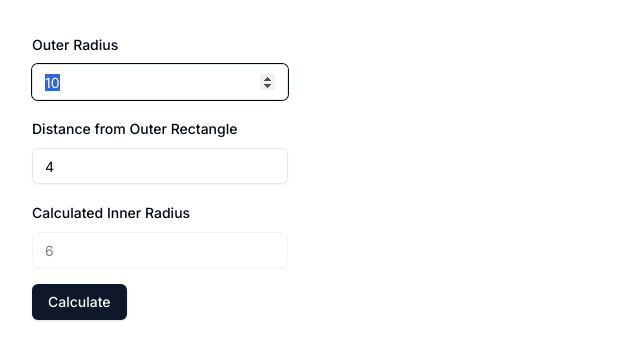
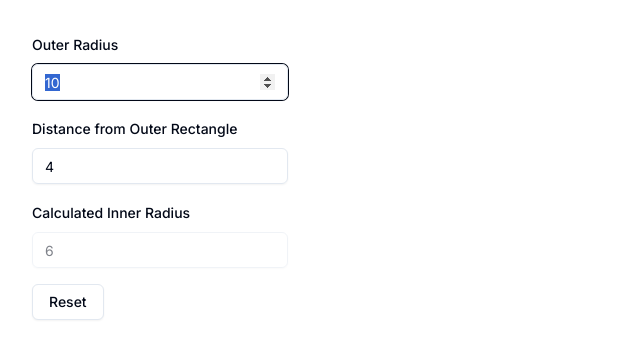
Before and after one commit to dbr787/absurd-rock, a Next.js app: page / in a window 1280 px wide. Shown: the top 360 px of the page, without its empty margins (0-640 px from the left). Built offline with nearby package versions, Linux system fonts and the light colour scheme.

Commit message:
add reset button

```diff
--- a/components/RectangleRadiusForm.tsx
+++ b/components/RectangleRadiusForm.tsx
@@ -20,7 +20,11 @@ import {
   TooltipTrigger,
 } from "@/components/ui/tooltip";
 import { Input } from "@/components/ui/input";
-import { ClipboardCopyIcon, CheckIcon } from "@radix-ui/react-icons";
+import {
+  ClipboardCopyIcon,
+  CheckIcon,
+  ReloadIcon,
+} from "@radix-ui/react-icons";
 
 const formSchema = z.object({
   outerRadius: z
@@ -132,6 +136,14 @@ export function RectangleRadiusForm() {
     }
   };
 
+  const handleReset = () => {
+    form.reset(); // Reset the form to default values
+    if (outerRadiusRef.current) {
+      outerRadiusRef.current.focus();
+      outerRadiusRef.current.select(); // Select all text in the input
+    }
+  };
+
   return (
     <Form {...form}>
       <form onSubmit={form.handleSubmit(() => {})} className="space-y-4">
@@ -218,7 +230,15 @@ export function RectangleRadiusForm() {
             </TooltipProvider>
           </div>
         </FormItem>
-        <Button type="submit">Calculate</Button>
+        <div className="flex space-x-4">
+          {/* <Button type="submit">Calculate</Button> */}
+          <Button type="button" onClick={handleReset} variant="outline">
+            Reset
+          </Button>
+          {/* <Button type="button" onClick={handleReset} variant="outline">
+            <ReloadIcon className="mr-2 h-3 w-3" /> Reset
+          </Button> */}
+        </div>
       </form>
     </Form>
   );
```
